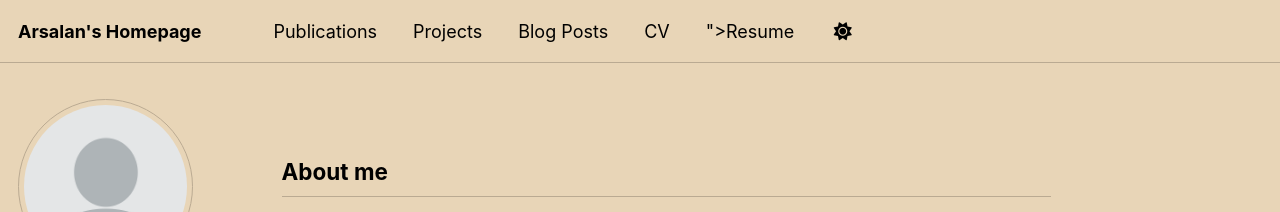
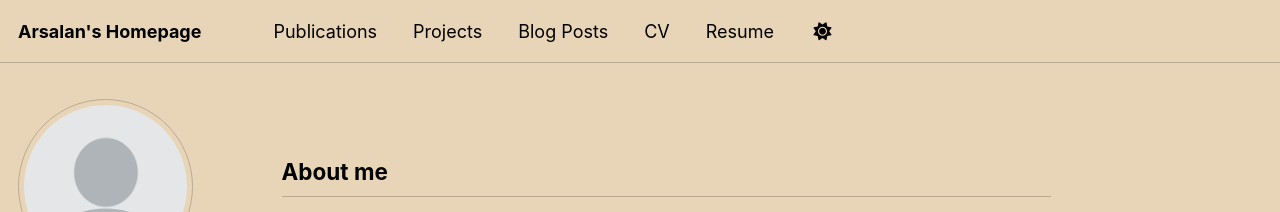
Before and after one commit to voidthecryptic/voidthecryptic.github.io, a Jekyll site: the page built from _pages/about.md, in a window 1280 px wide. Shown: the top 212 px of the page. Built offline with Jekyll 4.4.1, drawn with Linux system fonts in a browser that asks for light colours; a script bundle is joined from its source files by our own code; library files that are not in the unit come from our copies.

Commit message:
Update navigation.yml

```diff
--- a/_data/navigation.yml
+++ b/_data/navigation.yml
@@ -24,4 +24,4 @@ main:
    #url: /cv-json/
 
   - title: "Resume"
-    url: <iframe src="https://drive.google.com/file/d/1brI8U6NmvVFUt9R6pcuuf_MgzNcK3235/preview" width="640" height="480"></iframe>
+    url: "https://drive.google.com/file/d/1brI8U6NmvVFUt9R6pcuuf_MgzNcK3235/preview"
```
